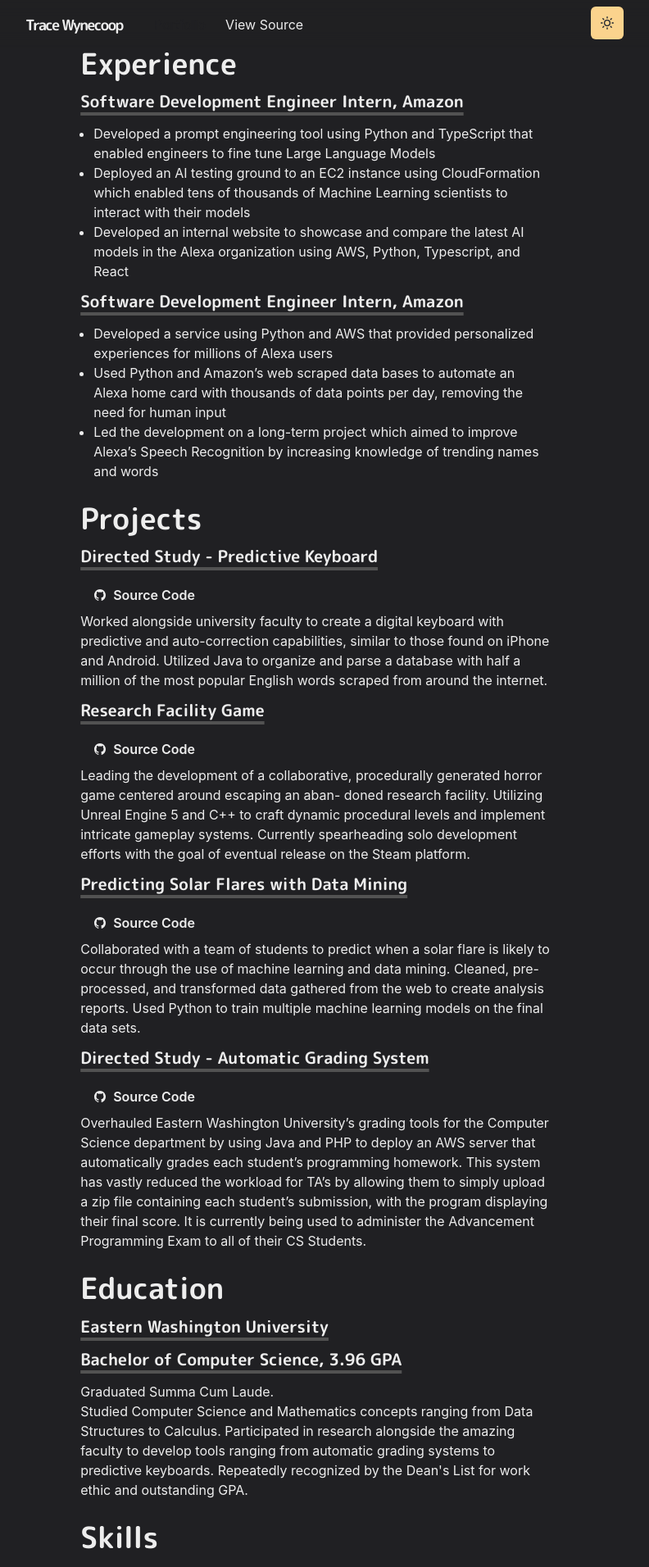
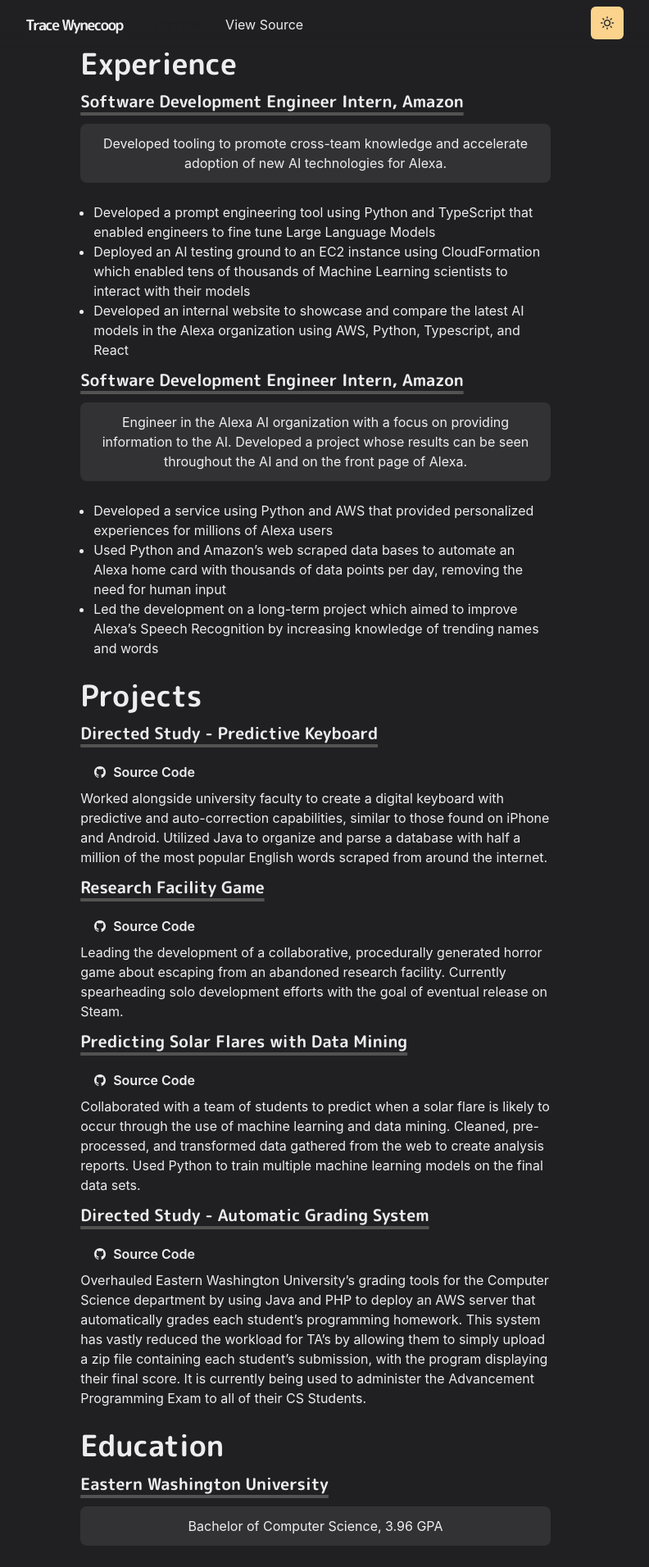
Before and after one commit to TWynec/twynec-homepage, a Next.js app: page /portfolio in a window 1280 px wide. Shown: the top 1912 px of the page at 82% size, without its empty margins (255-1047 px from the left). Built offline with nearby package versions, Linux system fonts and the light colour scheme.

Commit message:
Update portfolio styling and info

```diff
--- a/pages/portfolio.js
+++ b/pages/portfolio.js
@@ -7,6 +7,7 @@
   List,
   Link,
   Button,
+  useColorModeValue,
 } from "@chakra-ui/react";
 import Section from "../components/section";
 import { IoLogoGithub } from "react-icons/io5";
@@ -26,6 +27,16 @@
       <Heading as="h3" variant="section-title">
         Software Development Engineer Intern, Amazon
       </Heading>
+      <Box
+        borderRadius="lg"
+        bg={useColorModeValue("whiteAlpha.500", "whiteAlpha.200")}
+        p={3}
+        mb={6}
+        align="center"
+      >
+        Developed tooling to promote cross-team knowledge and accelerate
+        adoption of new AI technologies for Alexa.
+      </Box>
       <UnorderedList>
         <ListItem>
           Developed a prompt engineering tool using Python and TypeScript that
@@ -42,9 +53,21 @@
           React
         </ListItem>
       </UnorderedList>
+
       <Heading as="h3" variant="section-title">
         Software Development Engineer Intern, Amazon
       </Heading>
+      <Box
+        borderRadius="lg"
+        bg={useColorModeValue("whiteAlpha.500", "whiteAlpha.200")}
+        p={3}
+        mb={6}
+        align="center"
+      >
+        Engineer in the Alexa AI organization with a focus on providing
+        information to the AI. Developed a project whose results can be seen
+        throughout the AI and on the front page of Alexa.
+      </Box>
       <UnorderedList>
         <ListItem>
           Developed a service using Python and AWS that provided personalized
@@ -63,7 +86,7 @@
       </UnorderedList>
     </Section>
 
-    <Section delay={0.1}>
+    <Section delay={0.3}>
       <Heading as="h2" variant="page-title">
         Projects
       </Heading>
@@ -107,11 +130,9 @@
         </ListItem>
         <ListItem>
           Leading the development of a collaborative, procedurally generated
-          horror game centered around escaping an aban- doned research facility.
-          Utilizing Unreal Engine 5 and C++ to craft dynamic procedural levels
-          and implement intricate gameplay systems. Currently spearheading solo
-          development efforts with the goal of eventual release on the Steam
-          platform.
+          horror game about escaping from an abandoned research facility.
+          Currently spearheading solo development efforts with the goal of
+          eventual release on Steam.
         </ListItem>
       </List>
 
@@ -165,16 +186,22 @@
       </List>
     </Section>
 
-    <Section delay={0.1}>
+    <Section delay={0.5}>
       <Heading as="h2" variant="page-title">
         Education
       </Heading>
       <Heading as="h3" variant="section-title">
         Eastern Washington University
       </Heading>
-      <Heading as="h3" variant="section-title">
+      <Box
+        borderRadius="lg"
+        bg={useColorModeValue("whiteAlpha.500", "whiteAlpha.200")}
+        p={3}
+        mb={6}
+        align="center"
+      >
         Bachelor of Computer Science, 3.96 GPA
-      </Heading>
+      </Box>
       <List>
         <ListItem>Graduated Summa Cum Laude.</ListItem>
         <ListItem>
@@ -187,7 +214,7 @@
       </List>
     </Section>
 
-    <Section delay={0.1}>
+    <Section delay={0.7}>
       <Heading as="h2" variant="page-title">
         Skills
       </Heading>
@@ -197,10 +224,9 @@
       <UnorderedList>
         <ListItem>Python</ListItem>
         <ListItem>Java</ListItem>
+        <ListItem>C and C#</ListItem>
         <ListItem>Data Structures and Algorithms</ListItem>
         <ListItem>JavaScript</ListItem>
-        <ListItem>C++</ListItem>
-        <ListItem>C</ListItem>
         <ListItem>React</ListItem>
         <ListItem>AWS</ListItem>
       </UnorderedList>
```
Also changed, not shown: pages/index.js (+4 -5 lines).
